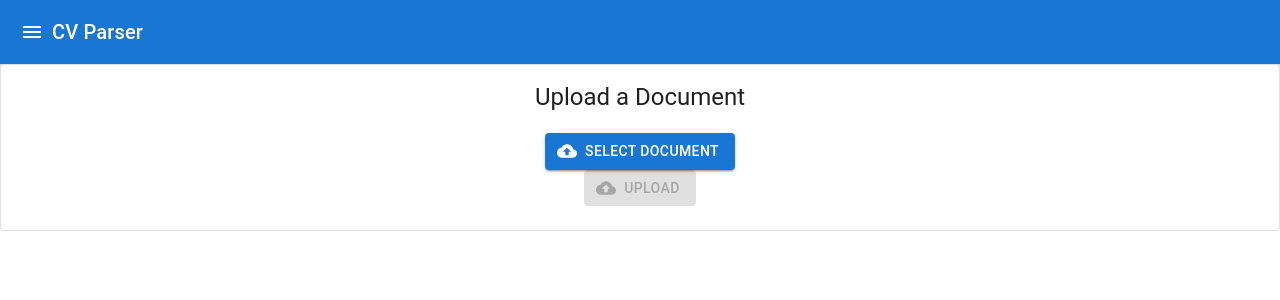
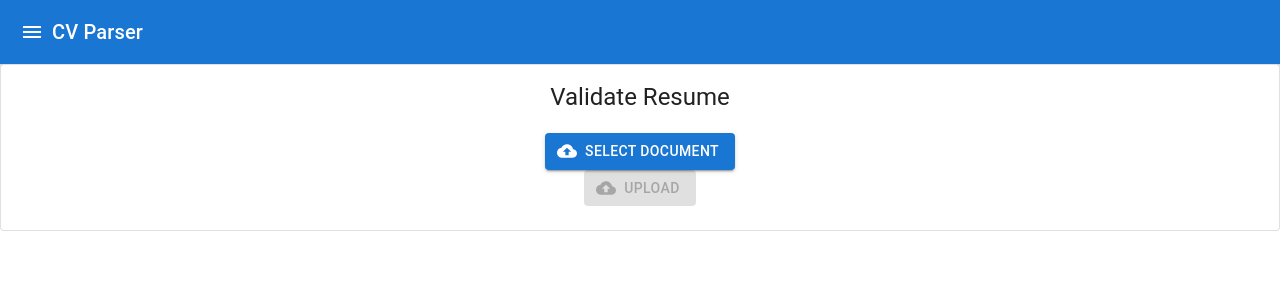
Before and after one commit to shihabsaleem/CV-BeyondUs, a React (Create React App) app: page / in a window 1280 px wide. Shown: the top 300 px of the page. Built offline with nearby package versions, Linux system fonts and the light colour scheme.

Commit message:
upload- dummy

```diff
--- a/src/components/DocumentUploadForm.js
+++ b/src/components/DocumentUploadForm.js
@@ -38,7 +38,7 @@ const DocumentUploadForm = () => {
     <Card variant="outlined" className="document-upload-card">
       <CardContent>
         <Typography variant="h5" component="h2" gutterBottom>
-          Upload a Document
+          Validate Resume
         </Typography>
         <form onSubmit={handleSubmit}>
           <input
```
